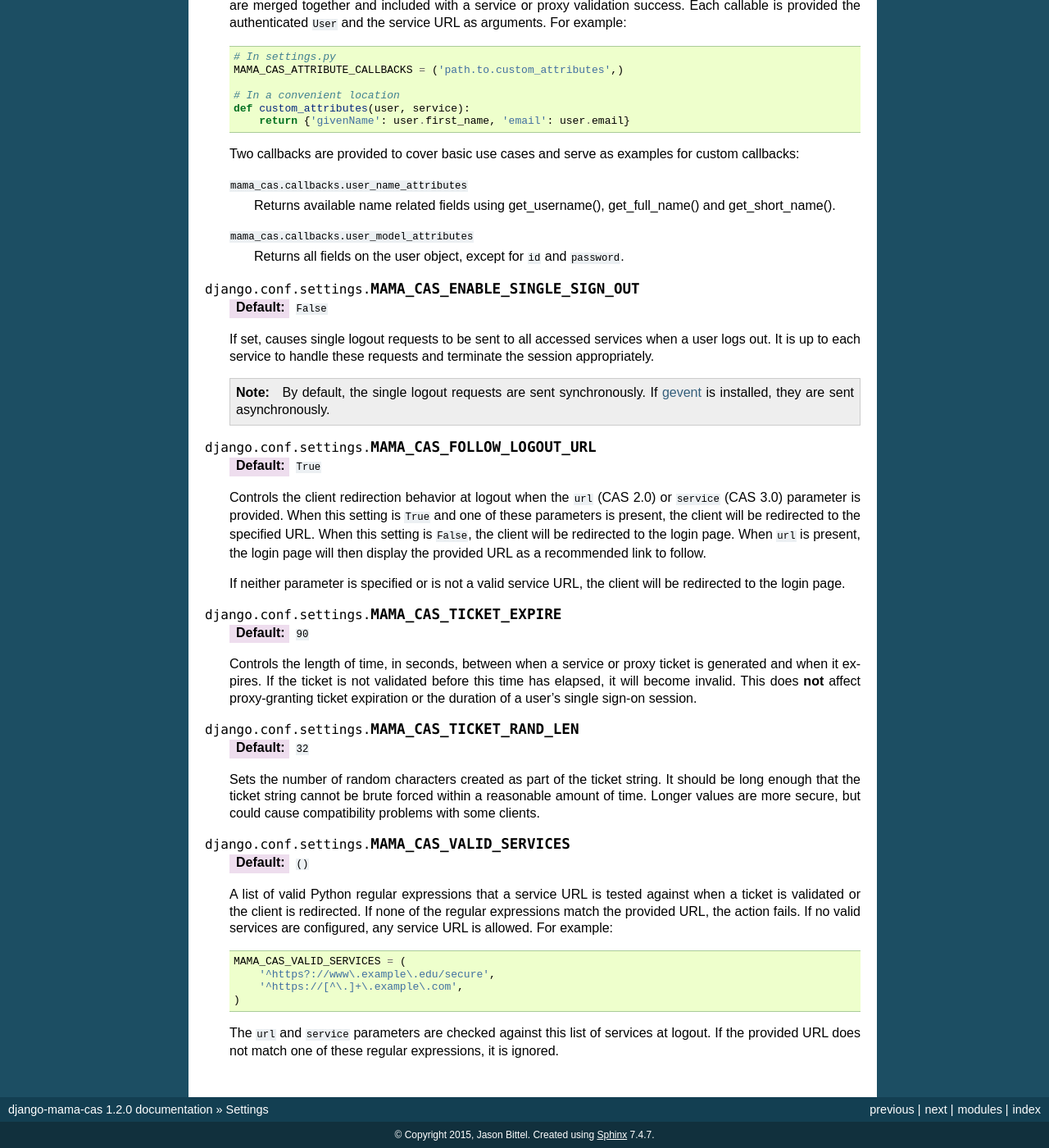
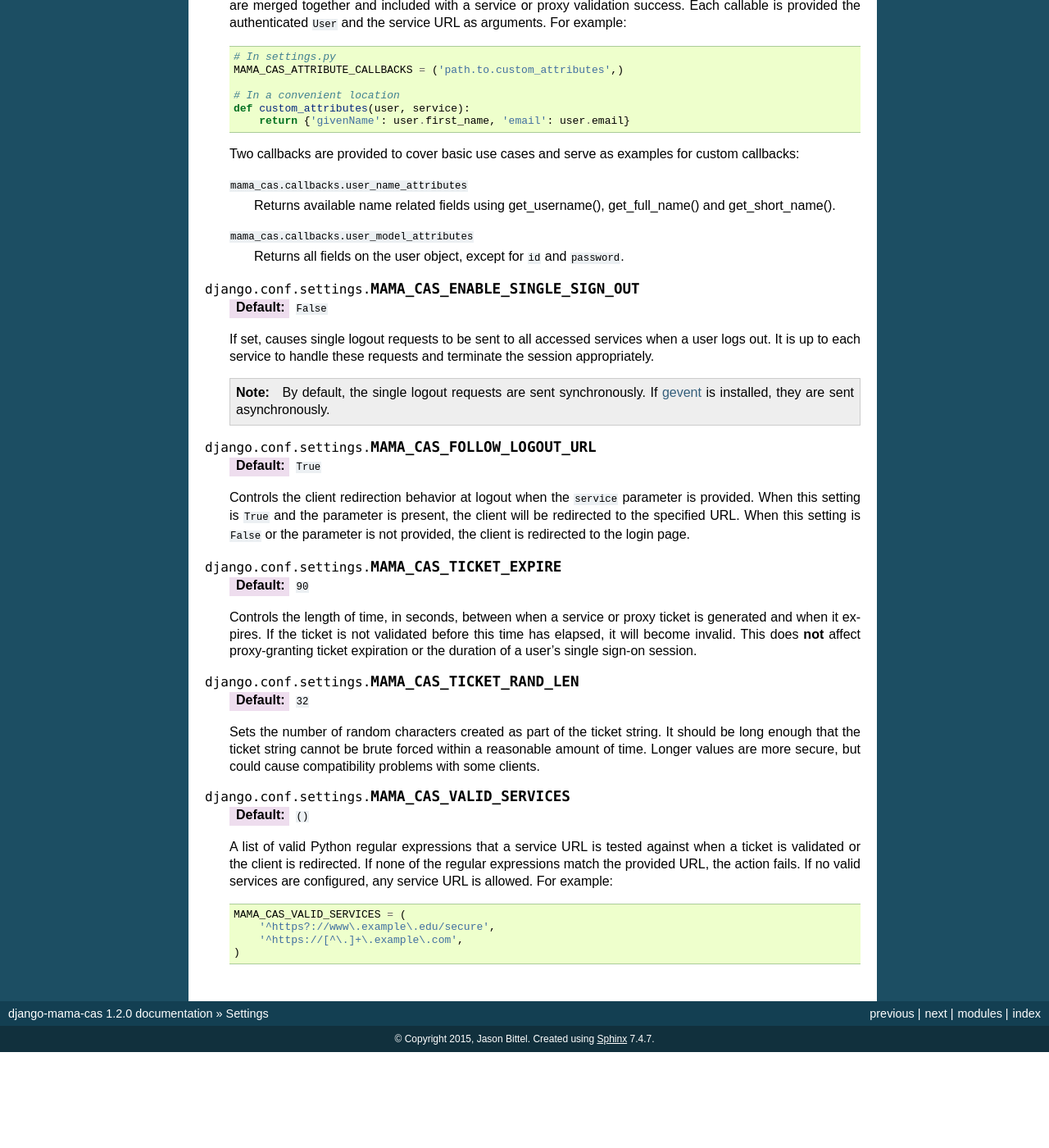
Before and after one commit to jbittel/django-mama-cas, a Sphinx documentation site: the page built from docs/settings.rst, in a window 1280 px wide and 1400 px high, scrolled down 495 px. Shown: the whole window at 82% size. Built offline with Sphinx 7.4.7, drawn with Linux system fonts in a browser that asks for light colours; after the commit the page ends 1778 px from its top, so only the background shows below that; some of the changed text lies outside the part shown.

Commit message:
Remove url parameter from logout view
This is no longer a valid parameter with CAS 3.0. Only the service
parameter is accepted.

```diff
--- a/docs/settings.rst
+++ b/docs/settings.rst
@@ -6,8 +6,7 @@ Settings
 .. currentmodule:: django.conf.settings
 
 None of these settings are required and have sane defaults, but may be used to
-customize behavior and improve security. Note that some of these settings
-alter stock CAS behavior.
+customize behavior and improve security.
 
 .. attribute:: MAMA_CAS_ALLOW_AUTH_WARN
 
@@ -70,16 +69,11 @@ alter stock CAS behavior.
 
    :default: ``True``
 
-   Controls the client redirection behavior at logout when the ``url``
-   (CAS 2.0) or ``service`` (CAS 3.0) parameter is provided. When this
-   setting is ``True`` and one of these parameters is present, the
-   client will be redirected to the specified URL. When this setting
-   is ``False``, the client will be redirected to the login page. When
-   ``url`` is present, the login page will then display the provided
-   URL as a recommended link to follow.
-
-   If neither parameter is specified or is not a valid service URL, the
-   client will be redirected to the login page.
+   Controls the client redirection behavior at logout when the ``service``
+   parameter is provided. When this setting is ``True`` and the parameter
+   is present, the client will be redirected to the specified URL. When
+   this setting is ``False`` or the parameter is not provided, the client
+   is redirected to the login page.
 
 .. attribute:: MAMA_CAS_TICKET_EXPIRE
 
@@ -114,8 +108,4 @@ alter stock CAS behavior.
           '^https://[^\.]+\.example\.com',
       )
 
-   The ``url`` and ``service`` parameters are checked against this list of
-   services at logout. If the provided URL does not match one of these regular
-   expressions, it is ignored.
-
 .. _gevent: http://www.gevent.org/
```
Also changed, not shown: 2 other files.
